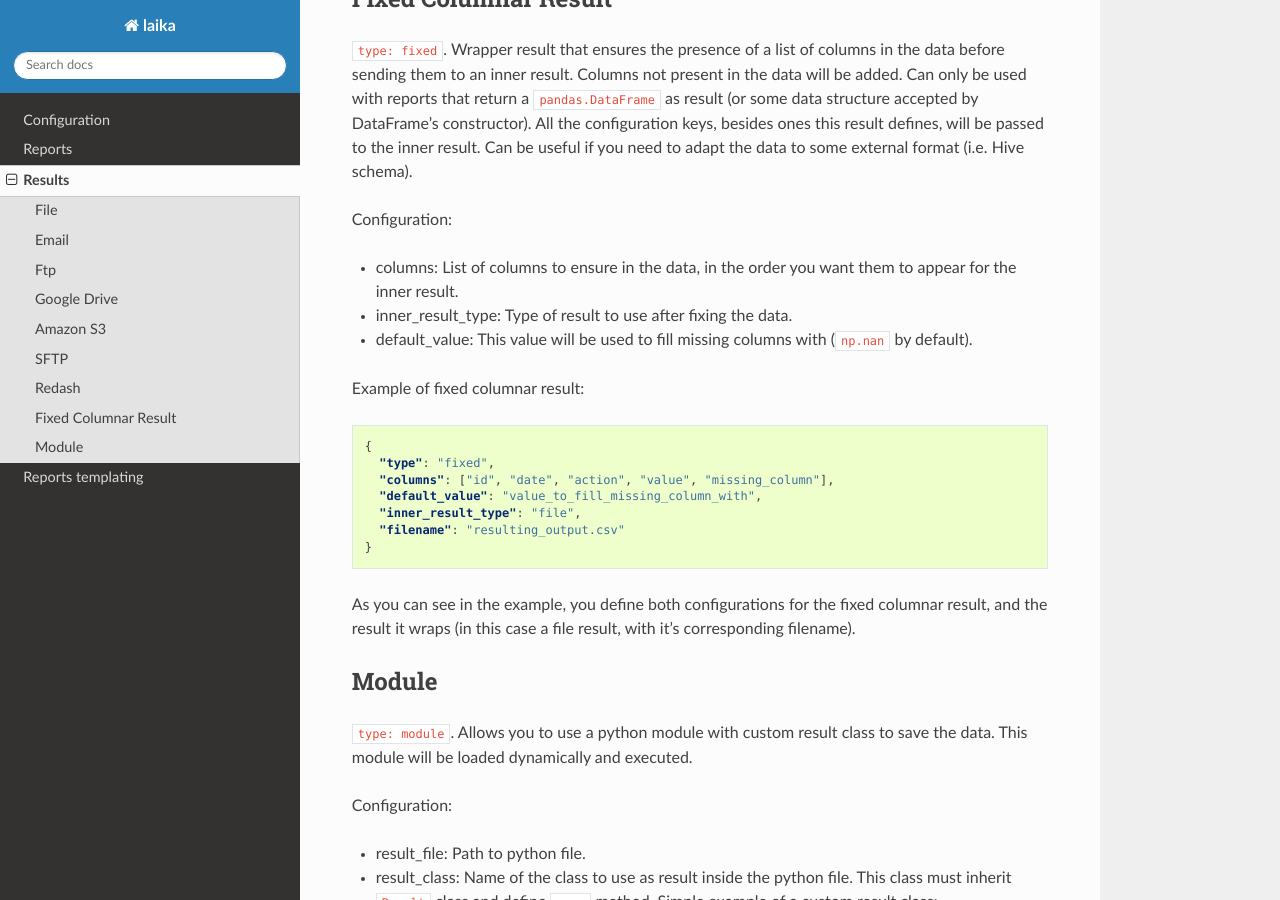
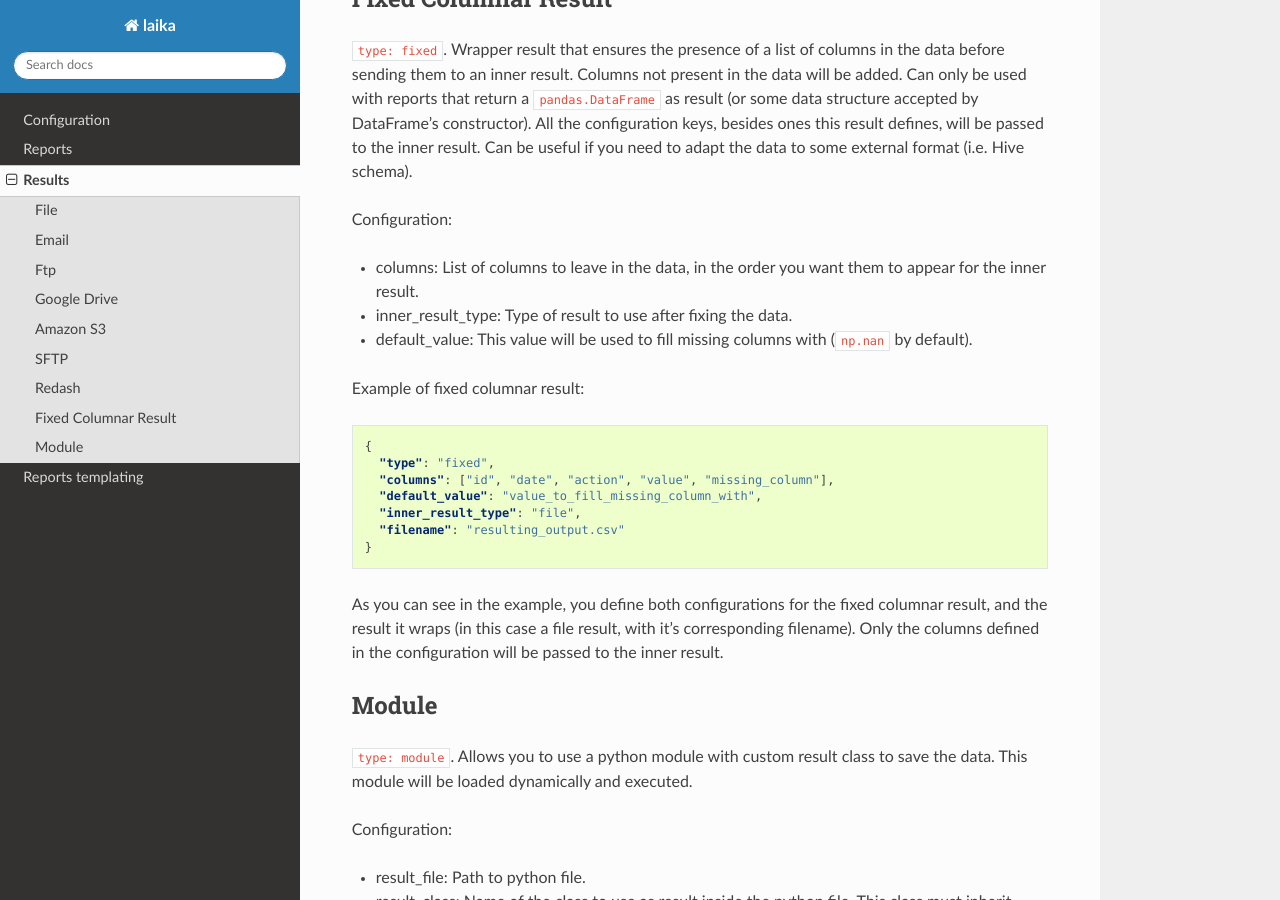
Before and after one commit to trocafone/laika, a Sphinx documentation site: the page built from docs/results.rst, in a window 1280 px wide and 900 px high, scrolled down 3859 px. Built offline with Sphinx 7.4.7 and the Read the Docs theme 2.0.0, drawn with Linux system fonts in a browser that asks for light colours.

Commit message:
Added a mention that only the defined columns will advance to the inner result

```diff
--- a/docs/results.rst
+++ b/docs/results.rst
@@ -206,7 +206,7 @@ format (i.e. Hive schema).
 
 Configuration:
 
--  columns: List of columns to ensure in the data, in the order you want them
+-  columns: List of columns to leave in the data, in the order you want them
    to appear for the inner result.
 -  inner_result_type: Type of result to use after fixing the data.
 -  default_value: This value will be used to fill missing columns with
@@ -228,7 +228,8 @@ Example of fixed columnar result:
 
 As you can see in the example, you define both configurations for the fixed
 columnar result, and the result it wraps (in this case a file result, with it's
-corresponding filename).
+corresponding filename). Only the columns defined in the configuration will be
+passed to the inner result.
 
 
 Module
```
